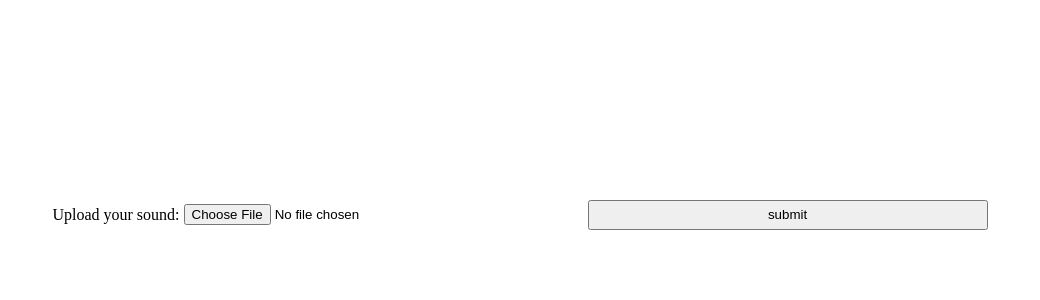
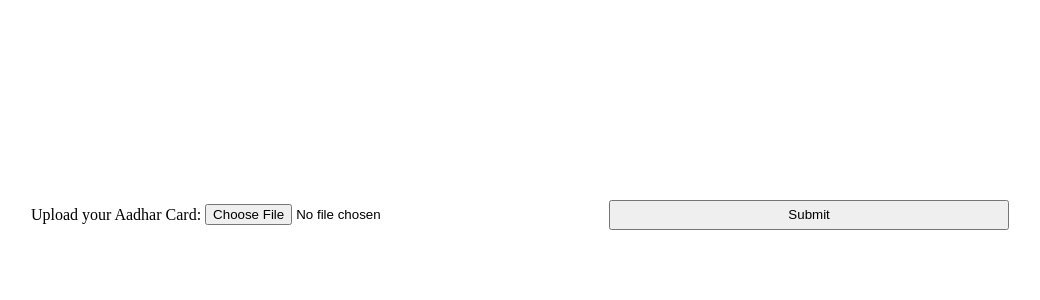
Before and after one commit to Arkanayan/ocr, a Flask app: page / in a window 1280 px wide. Shown: the part 175-475 px from the top of the page, without its empty margins (120-1160 px from the left). Run offline with Flask 2, Linux system fonts and the light colour scheme; some libraries are stand-ins or nearby versions.

Commit message:
Change sound input to aadhar card

```diff
--- a/main.py
+++ b/main.py
@@ -17,7 +17,7 @@ def allowed_file(filename):
 def index():
     if request.method == 'POST':
         # check if the post request has the file part
-        file_name = "sound_file"
+        file_name = "aadhar_file"
         if file_name not in request.files:
             print("no file part")
             return redirect(request.url)
@@ -45,7 +45,7 @@ def get_text_from_image(path_to_image):
         from PIL import Image
         import tesserocr
         image = Image.open(path_to_image)
-        string = tesserocr.image_to_text(image, lang='eng')
+        string = tesserocr.image_to_text(image, lang='eng+hin+kan')
         return string
     except Exception:
         return False
--- a/templates/index.html
+++ b/templates/index.html
@@ -1,6 +1,6 @@
 <html>
     <head>
-        <title>Pyther</title>
+        <title>Aadhar Reader</title>
                       <script type="text/javascript" src="https://www.gstatic.com/charts/loader.js"></script>
 
         <style>
@@ -37,10 +37,10 @@
             <div id="container"><!-- flex container -->
 
                 <div class="box" id="input"><!-- flex item -->
-                    <form action="/" method="POST" enctype="multipart/form-data" onsubmit="return checkSize(1048567)">
-                        <label for="sound_input">Upload your sound:</label>
-                        <input type="file" name="sound_file" id="sound_input" accept=".jpg,.png,.tiff,.jpeg"/>
-                        <input type="submit" value="submit" />
+                    <form action="/" method="POST" enctype="multipart/form-data">
+                        <label for="sound_input">Upload your Aadhar Card:</label>
+                        <input type="file" name="aadhar_file" id="aadhar_input" accept=".jpg,.png,.tiff,.jpeg"/>
+                        <input type="submit" value="Submit" />
                     </form>
                 </div>
 
```
